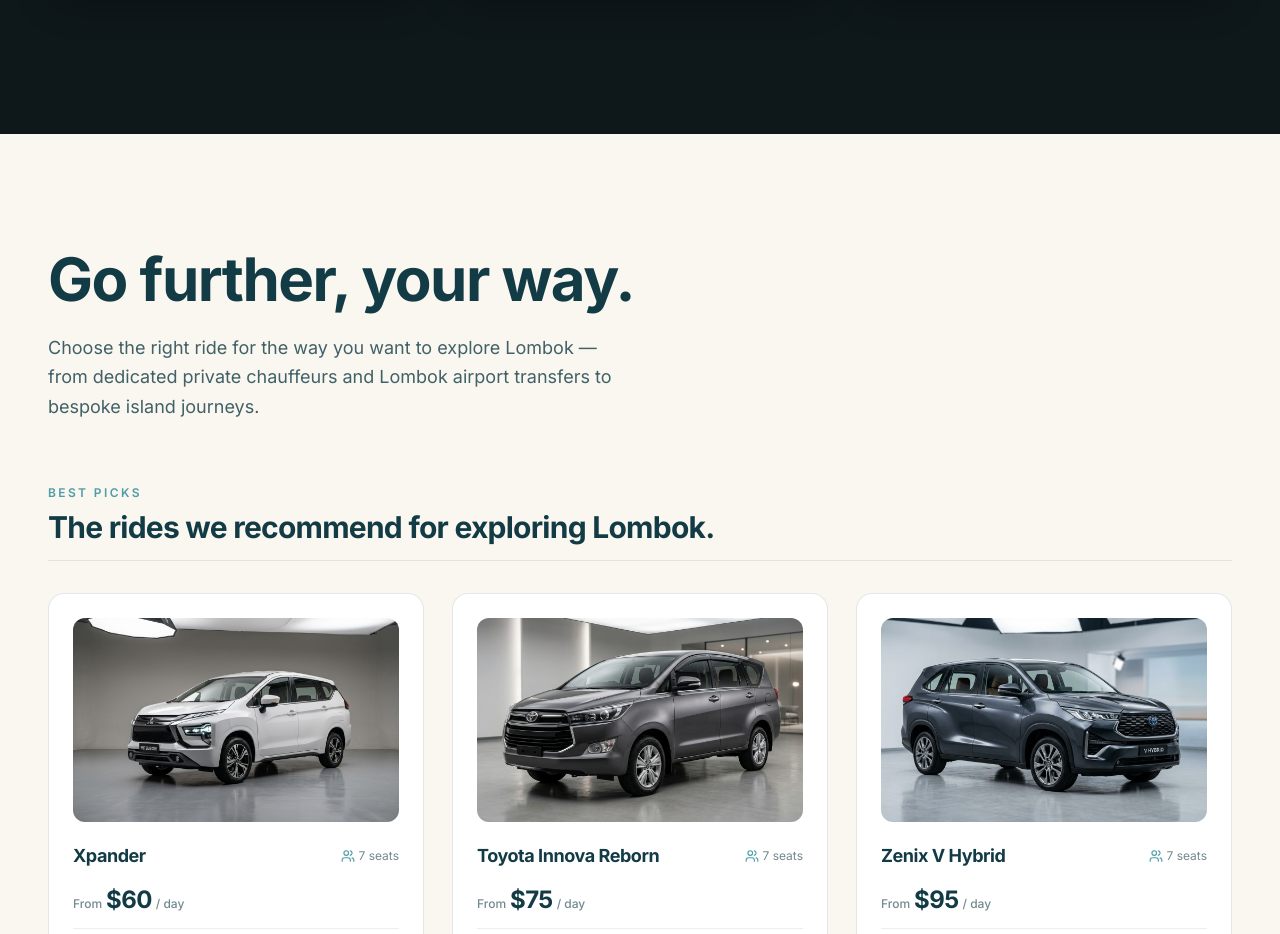
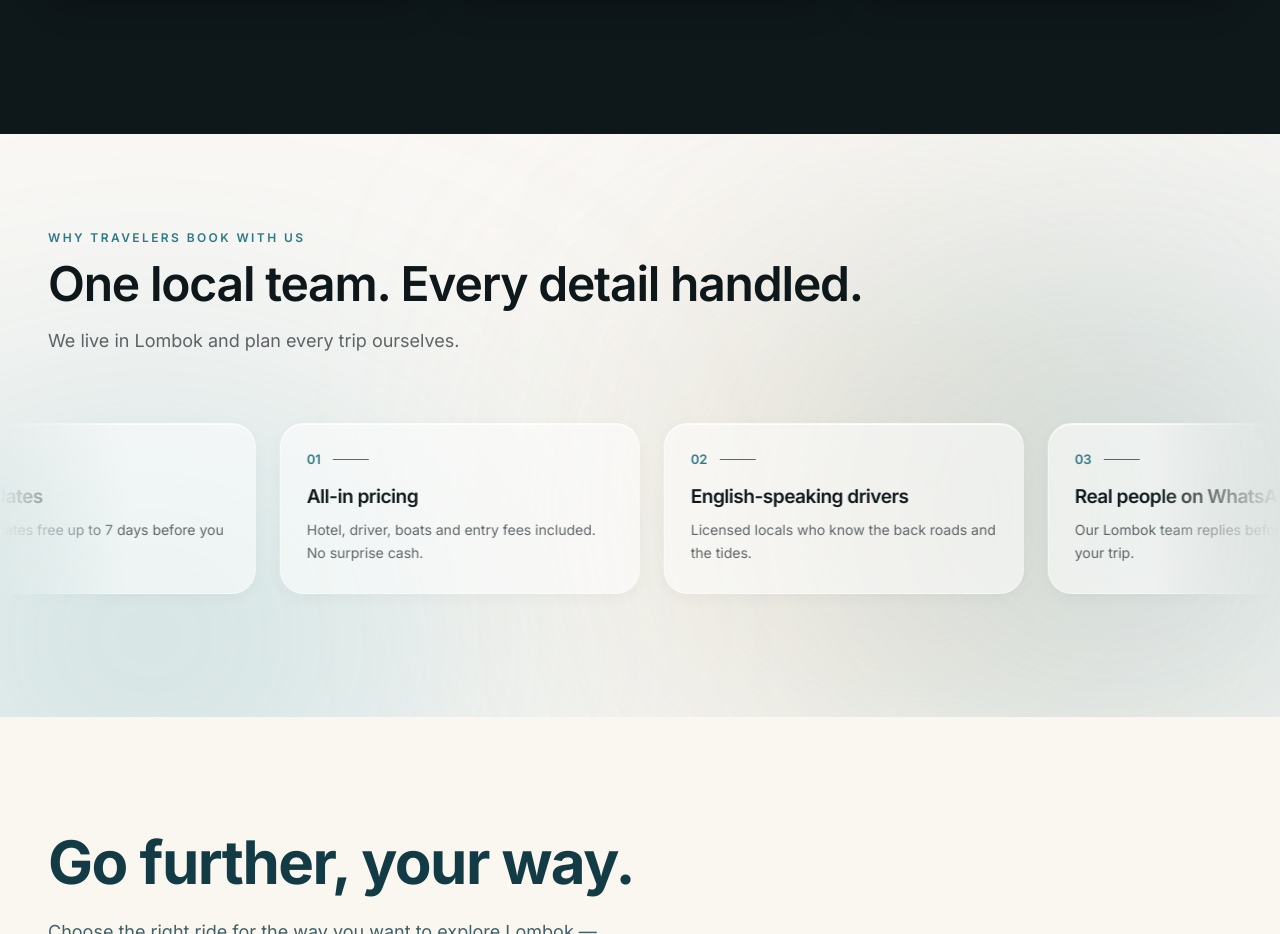
Before and after one commit to sapifysh/travelop, a React (Vite) app: page / in a window 1280 px wide. Shown: the part 3820-4754 px from the top of the page. Built offline with nearby package versions, Linux system fonts and the light colour scheme.

Commit message:
feat(why-book): liquid-glass promise marquee between Packages and Your Ride (#9)
Co-authored-by: sapifysh <dimashidayat259@gmail.com>

```diff
--- a/src/App.tsx
+++ b/src/App.tsx
@@ -4,6 +4,7 @@
 import Experiences from './components/Experiences';
 import Packages from './components/Packages';
 import YourRide from './components/YourRide';
+import WhyBookWithUs from './components/WhyBookWithUs';
 import About from './components/About';
 import FinalCTA from './components/FinalCTA';
 import Footer from './components/Footer';
@@ -188,6 +189,9 @@
           onViewItinerary={(pkg) => setSelectedPackage(pkg)}
         />
 
+        {/* Why travelers book with us (liquid-glass marquee) */}
+        <WhyBookWithUs />
+
         {/* YOUR RIDE Dedicated Vehicle Experience (How to get around) */}
         <YourRide
           selectedVehicle={selectedVehicle}
--- /dev/null
+++ b/src/components/WhyBookWithUs.tsx
@@ -0,0 +1,73 @@
+const PROMISES = [
+  {
+    title: 'All-in pricing',
+    body: 'Hotel, driver, boats and entry fees included. No surprise cash.',
+  },
+  {
+    title: 'English-speaking drivers',
+    body: 'Licensed locals who know the back roads and the tides.',
+  },
+  {
+    title: 'Real people on WhatsApp',
+    body: 'Our Lombok team replies before and during your trip.',
+  },
+  {
+    title: 'Flexible dates',
+    body: 'Move your dates free up to 7 days before you arrive.',
+  },
+];
+
+export default function WhyBookWithUs() {
+  // Track is rendered twice so the loop is seamless.
+  const track = [...PROMISES, ...PROMISES];
+
+  return (
+    <section
+      id="why-book"
+      aria-labelledby="why-book-title"
+      className="relative py-16 sm:py-24 bg-[#FAF8F5] text-[#0E171A] overflow-hidden"
+    >
+      {/* Atmospheric glows so the glass has colour to refract */}
+      <div className="absolute -left-40 top-1/2 w-[620px] h-[420px] bg-[#3D95A5]/25 blur-[140px] rounded-full pointer-events-none" />
+      <div className="absolute left-1/2 top-1/3 w-[520px] h-[360px] bg-[#E8CEAA]/40 blur-[140px] rounded-full pointer-events-none" />
+      <div className="absolute -right-32 bottom-0 w-[600px] h-[420px] bg-[#2E7987]/25 blur-[150px] rounded-full pointer-events-none" />
+
+      <div className="relative z-10 max-w-7xl mx-auto px-6 sm:px-10 lg:px-12">
+        <span className="text-[11px] sm:text-xs uppercase tracking-[0.2em] font-semibold text-[#2E7987] block mb-3">
+          Why travelers book with us
+        </span>
+        <h2
+          id="why-book-title"
+          className="font-semibold text-3xl sm:text-5xl text-[#0E171A] tracking-tight leading-[1.08]"
+        >
+          One local team. Every detail handled.
+        </h2>
+        <p className="mt-4 text-base sm:text-lg text-[#0E171A]/65 leading-relaxed max-w-2xl">
+          We live in Lombok and plan every trip ourselves.
+        </p>
+      </div>
+
+      {/* Marquee: moves left to right, pauses on hover */}
+      <div className="why-marquee relative z-10 mt-10 sm:mt-14">
+        <ul className="why-marquee-track">
+          {track.map((p, i) => (
+            <li
+              key={`${p.title}-${i}`}
+              aria-hidden={i >= PROMISES.length}
+              className="why-card liquid-glass-subtle refraction-highlight rounded-3xl"
+            >
+              <span className="flex items-center gap-3 text-[13px] font-semibold text-[#2E7987]">
+                0{(i % PROMISES.length) + 1}
+                <span className="block w-9 h-px bg-[#2E7987]" />
+              </span>
+              <h3 className="mt-3 text-lg sm:text-[19px] font-semibold text-[#0E171A] tracking-tight">
+                {p.title}
+              </h3>
+              <p className="mt-2 text-sm text-[#0E171A]/65 leading-relaxed">{p.body}</p>
+            </li>
+          ))}
+        </ul>
+      </div>
+    </section>
+  );
+}
--- a/src/index.css
+++ b/src/index.css
@@ -243,3 +243,36 @@
 ::-webkit-scrollbar-thumb:hover {
   background: #2E7987;
 }
+
+/* WHY BOOK WITH US — liquid-glass marquee (left to right) */
+.why-marquee {
+  overflow: hidden;
+  -webkit-mask-image: linear-gradient(90deg, transparent 0, #000 10%, #000 90%, transparent 100%);
+  mask-image: linear-gradient(90deg, transparent 0, #000 10%, #000 90%, transparent 100%);
+}
+.why-marquee-track {
+  display: flex;
+  width: max-content;
+  padding: 12px 0 28px;
+  animation: why-marquee-ltr 38s linear infinite;
+  will-change: transform;
+}
+.why-marquee:hover .why-marquee-track { animation-play-state: paused; }
+.why-card {
+  flex: 0 0 auto;
+  width: 280px;
+  margin-right: 16px;
+  padding: 22px 22px 24px;
+  list-style: none;
+}
+@media (min-width: 640px) {
+  .why-card { width: 360px; margin-right: 24px; padding: 26px 26px 28px; }
+}
+@keyframes why-marquee-ltr {
+  from { transform: translate3d(-50%, 0, 0); }
+  to { transform: translate3d(0, 0, 0); }
+}
+@media (prefers-reduced-motion: reduce) {
+  .why-marquee { -webkit-mask-image: none; mask-image: none; overflow-x: auto; }
+  .why-marquee-track { animation: none; padding-left: 24px; }
+}
```
